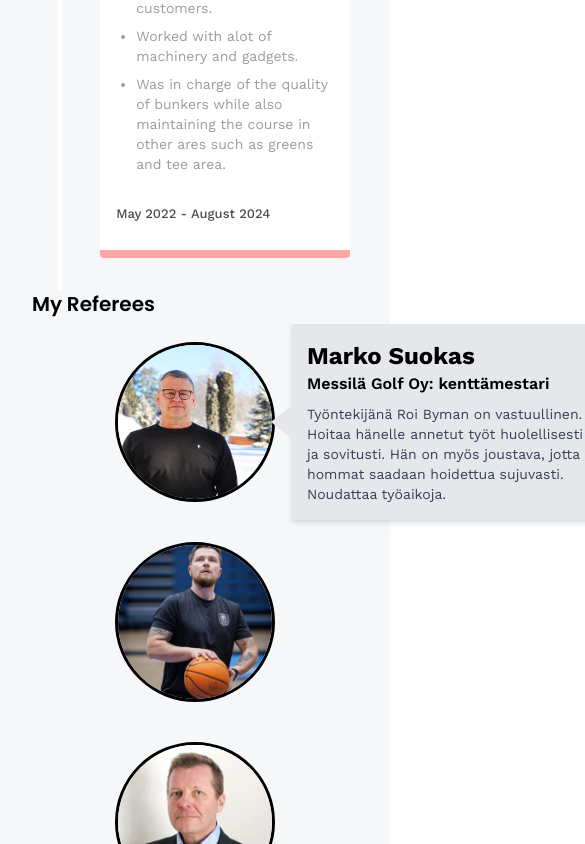
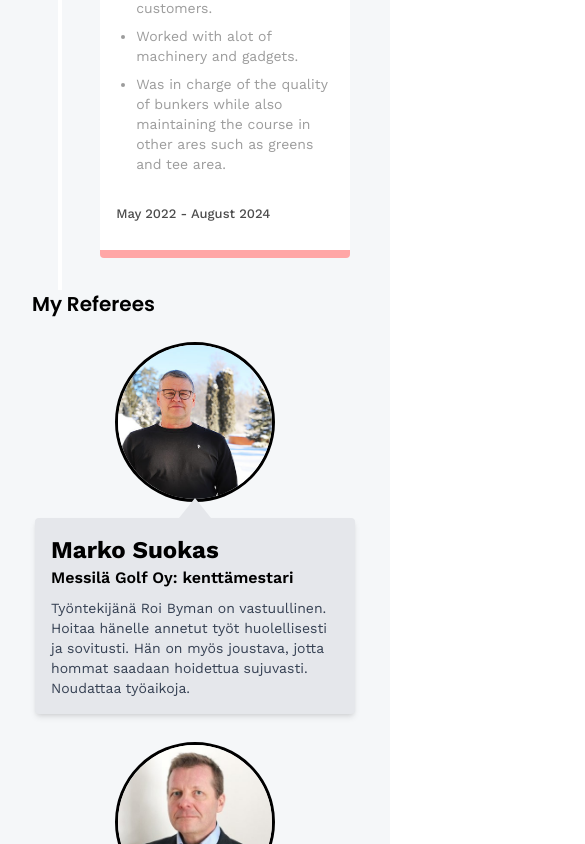
Before and after one commit to Byman-gif/portfolio, a React app: page /portfolio/about in a window 390 px wide. Both pictures are taken after a click on the element 195 px from the left and 3935 px from the top of the page. Shown: the part 3513-4357 px from the top of the page, 585 px wide, since content can reach past the window. Built offline with nearby package versions, Linux system fonts and the light colour scheme; the HTML template or start-up script is replaced by a standard one.

Commit message:
Added refeers to be visible with mobile

```diff
--- a/src/components/CTA.jsx
+++ b/src/components/CTA.jsx
@@ -10,13 +10,13 @@ const CTA = () => {
         <br className='sm:block hidden' />
       </p>
 
-      <Link to='/contact' className='btn'>
+      <Link to='/contact' className='btn shadow-xl'>
         Contact
       </Link>
 
       <div className='flex items-center justify-center gap-5 mt-1'>
         <a
-          href='https://www.linkedin.com/in/SINUN-LINKEDIN/'
+          href='https://www.linkedin.com/in/roi-byman/'
           target='_blank'
           rel='noopener noreferrer'
           aria-label='LinkedIn profile'
--- a/src/components/ReferenceBubble.jsx
+++ b/src/components/ReferenceBubble.jsx
@@ -16,10 +16,12 @@ const SpeechBubbleCard = ({ image, name, role, quote }) => {
 
       <div
         className={`
-          absolute left-full top-1/2 ml-4 -translate-y-1/2
-          opacity-0 scale-95 transition-all duration-300
+          absolute z-20 opacity-0 scale-95 transition-all duration-300 pointer-events-none
+          left-1/2 top-full mt-4 -translate-x-1/2
+
+          sm:left-full sm:top-1/2 sm:mt-0 sm:ml-4 sm:-translate-x-0 sm:-translate-y-1/2
+
           group-hover:opacity-100 group-hover:scale-100
-          pointer-events-none z-20
           ${isOpen ? "opacity-100 scale-100" : ""}
         `}
       >
@@ -28,7 +30,11 @@ const SpeechBubbleCard = ({ image, name, role, quote }) => {
           <p className="font-semibold">{role}</p>
           <p className="mt-2 text-sm text-gray-700">{quote}</p>
 
-          <div className="absolute left-0 top-1/2 -translate-x-full -translate-y-1/2 w-0 h-0 border-t-[16px] border-t-transparent border-b-[16px] border-b-transparent border-r-[20px] border-r-gray-200" />
+          {/* Nuoli puhelimella ylöspäin */}
+          <div className="absolute left-1/2 top-0 -translate-x-1/2 -translate-y-full w-0 h-0 border-l-[16px] border-l-transparent border-r-[16px] border-r-transparent border-b-[20px] border-b-gray-200 sm:hidden" />
+
+          {/* Nuoli isolla näytöllä vasemmalle */}
+          <div className="hidden sm:block absolute left-0 top-1/2 -translate-x-full -translate-y-1/2 w-0 h-0 border-t-[16px] border-t-transparent border-b-[16px] border-b-transparent border-r-[20px] border-r-gray-200" />
         </div>
       </div>
     </div>
--- a/src/pages/About.jsx
+++ b/src/pages/About.jsx
@@ -117,7 +117,7 @@ const About = () => {
               image={kalle}
               name="Kalle Kivilahti"
               role="Virnex: Full Stack Kehittäjä ja IT konsultti"
-              quote="Roi Byman ottaa muut huomioon ja pyrkii löytämään ratkaisuja, jotka tukevat koko tiimin työskentelyä. Hän on todellinen tiimipelaaja, joka hoitaa oman osuutensa huolellisesti loppuun asti ja on sen jälkeen valmis auttamaan myös muita."
+              quote="Roi Byman ottaa muut huomioon ja pyrkii löytämään ratkaisuja, jotka tukevat koko tiimin työskentelyä. Hän on todellinen tiimipelaaja, joka hoitaa oman osuutensa huolellisesti loppuun asti ja on sen jälkeen valmis auttamaan myös muita. Roi lähestyy ongelmia myönteisellä ja ratkaisukeskeisellä otteella, ja hänen positiivinen asenteensa näkyy myös ympärillä olevaan työilmapiiriin."
             />
           </div>
       </div>
```
